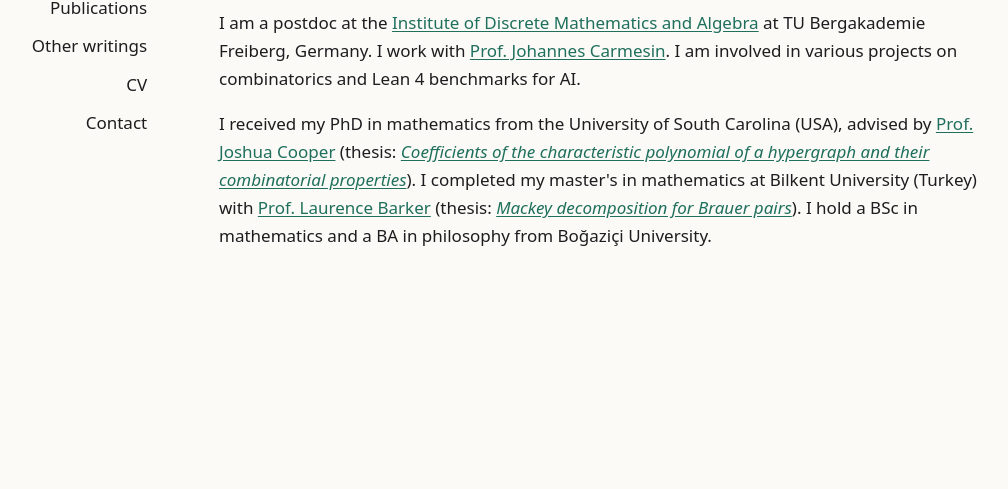
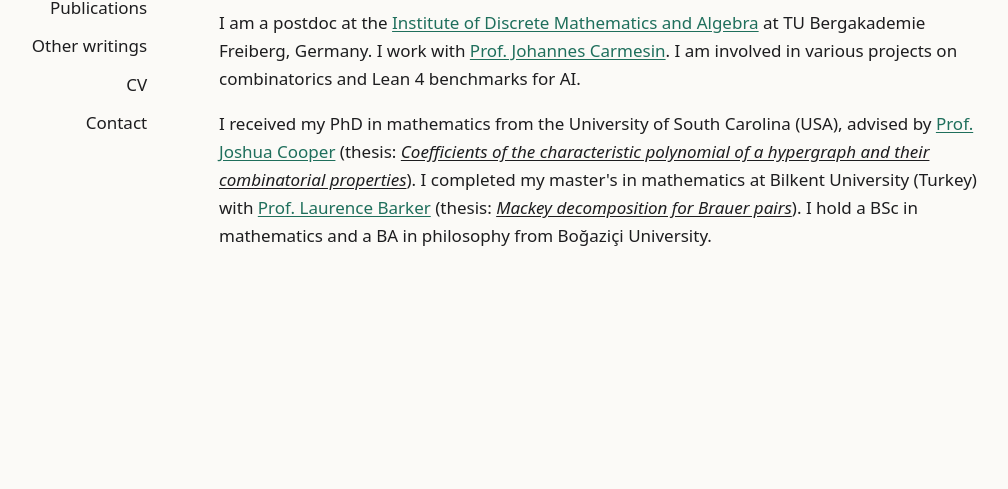
Before and after one commit to utkuokur/utkuokur.github.io, a plain HTML site: page index.html in a window 1280 px wide. Shown: the part 103-592 px from the top of the page, without its empty margins (171-1179 px from the left). Drawn offline with Linux system fonts and the light colour scheme.

Commit message:
Update CV

```diff
--- a/assets/style.css
+++ b/assets/style.css
@@ -28,6 +28,9 @@ body {
 
 a { color: var(--accent); text-underline-offset: 2px; }
 a:hover { color: var(--accent-strong); }
+/* Links in running text that should not stand out (e.g. thesis titles). */
+a.plain-link { color: inherit; }
+a.plain-link:hover { color: var(--accent); }
 
 /* ---------- layout ---------- */
 
--- a/index.html
+++ b/index.html
@@ -37,11 +37,11 @@
 
       <p>I received my PhD in mathematics from the University of South Carolina (USA),
         advised by <a href="https://people.math.sc.edu/cooper/">Prof. Joshua Cooper</a>
-        (thesis: <em><a href="https://scholarcommons.sc.edu/etd/8621/">Coefficients of the
+        (thesis: <em><a class="plain-link" href="https://scholarcommons.sc.edu/cgi/viewcontent.cgi?article=9582&amp;context=etd">Coefficients of the
         characteristic polynomial of a hypergraph and their combinatorial properties</a></em>).
         I completed my master's in mathematics at Bilkent University (Turkey) with
         <a href="http://www.fen.bilkent.edu.tr/~barker/fenis2.html">Prof. Laurence Barker</a>
-        (thesis: <em><a href="https://repository.bilkent.edu.tr/server/api/core/bitstreams/a64464dd-a816-4777-aa7f-ce6a9191335a/content">Mackey
+        (thesis: <em><a class="plain-link" href="https://repository.bilkent.edu.tr/server/api/core/bitstreams/a64464dd-a816-4777-aa7f-ce6a9191335a/content">Mackey
         decomposition for Brauer pairs</a></em>). I hold a BSc in
         mathematics and a BA in philosophy from Bo&#287;azi&ccedil;i University.</p>
     </div>
```
